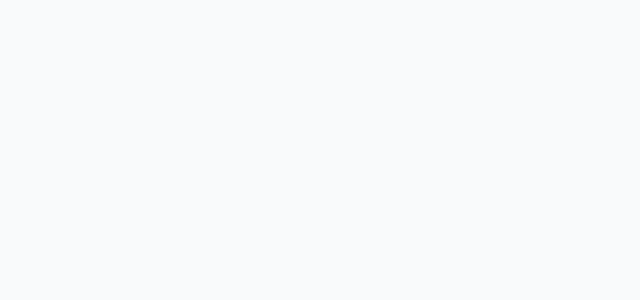
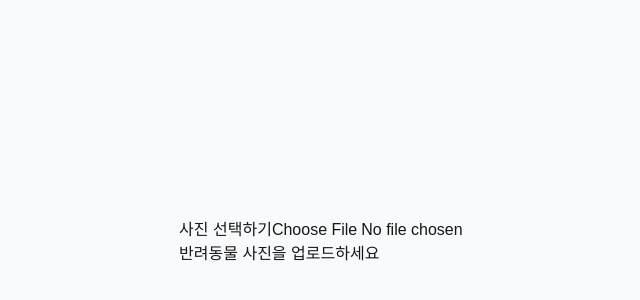
Before and after one commit to geesunny/mungnyang-mix-ai, a Next.js app: page / in a window 1280 px wide. Shown: the part 158-458 px from the top of the page, without its empty margins (263-903 px from the left). Built offline with nearby package versions, Linux system fonts and the light colour scheme.

Commit message:
feat: 업로드 박스에 버튼/인풋/컨테이너 추가

```diff
--- a/src/app/components/UploadBox.tsx
+++ b/src/app/components/UploadBox.tsx
@@ -0,0 +1,33 @@
+'use client';
+
+import { useState, useRef } from 'react';
+
+export default function UploadBox() {
+    const [preview, setPreview] = useState<string | null>(null);
+    const inputRef = useRef<HTMLInputElement | null>(null);
+
+    const handleChange = (e: React.ChangeEvent<HTMLInputElement>) => {
+        const file = e.target.files?.[0];
+        if (!file) return;
+        if (!file.type.startsWith('image/')) {
+            alert('이미지 파일만 업로드할 수 있어요!');
+            return;
+        }
+        const url = URL.createObjectURL(file);
+        setPreview(url);
+    };
+
+    const handleClick = () => inputRef.current?.click();
+
+    return (
+        <div>
+            <button type="button" onClick={handleClick}>
+                사진 선택하기
+            </button>
+
+            <input ref={inputRef} type="file" accept="image/*" onChange={handleChange} />
+
+            {preview ? <img src={preview} alt="업로드한 사진 미리보기" /> : <p>반려동물 사진을 업로드하세요</p>}
+        </div>
+    );
+}
--- a/src/app/page.tsx
+++ b/src/app/page.tsx
@@ -1,5 +1,9 @@
-// src/app/page.tsx
+import UploadBox from './components/UploadBox';
 
 export default function Home() {
-    return <main className="flex min-h-screen items-center justify-center bg-gray-50"></main>;
+    return (
+        <main className="flex min-h-screen items-center justify-center bg-gray-50">
+            <UploadBox />
+        </main>
+    );
 }
```
